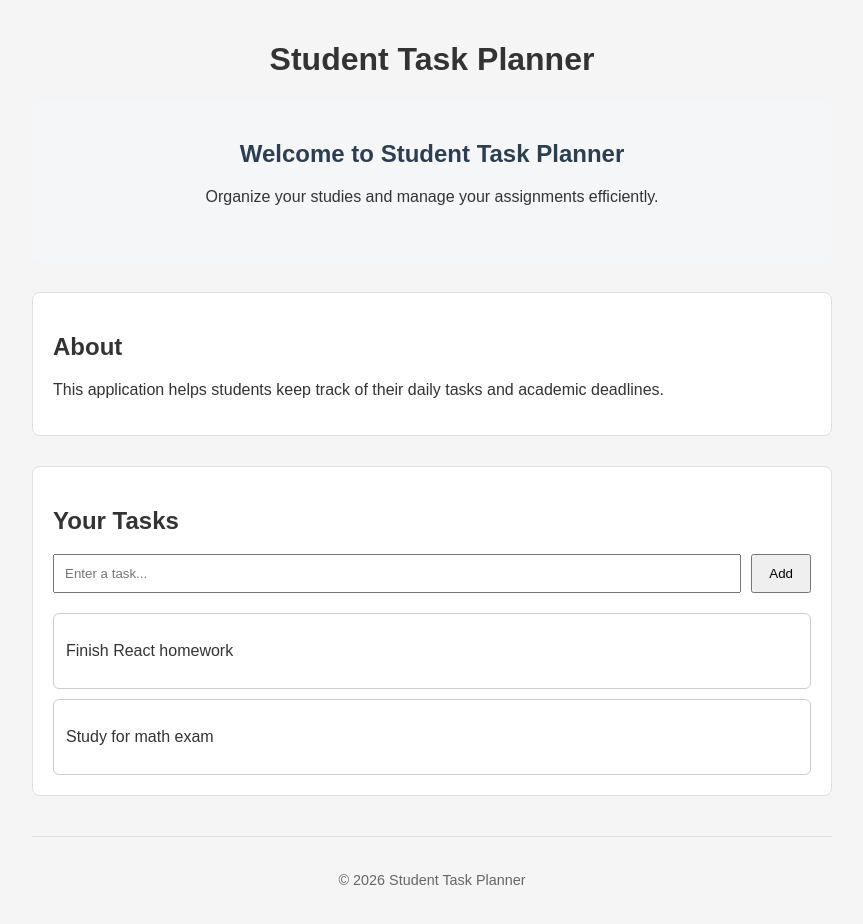
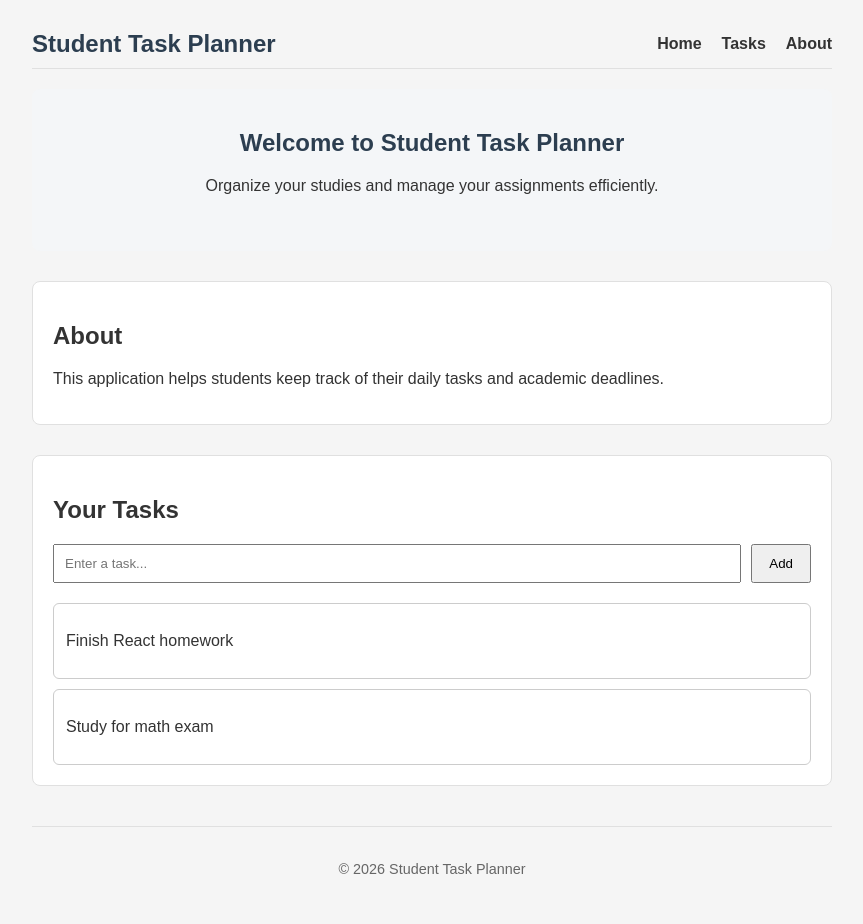
Before and after one commit to SELab-AN/EXP1, a React (Vite) app in the folder student-task-planner/: page / in a window 1280 px wide. Shown: the top 924 px of the page, without its empty margins (208-1071 px from the left). Built offline with nearby package versions, Linux system fonts and the light colour scheme.

Commit message:
feat: add header navigation

```diff
--- a/student-task-planner/src/App.css
+++ b/student-task-planner/src/App.css
@@ -42,8 +42,36 @@
 }
 
 .header {
-  text-align: center;
+  display: flex;
+  justify-content: space-between;
+  align-items: center;
+  padding: 10px 0;
   margin-bottom: 20px;
+  border-bottom: 1px solid #e0e0e0;
+}
+
+.header h1 {
+  margin: 0;
+  font-size: 1.5rem;
+  color: #2c3e50;
+}
+
+.nav-links {
+  list-style: none;
+  display: flex;
+  gap: 20px;
+  margin: 0;
+  padding: 0;
+}
+
+.nav-links a {
+  text-decoration: none;
+  color: #333;
+  font-weight: bold;
+}
+
+.nav-links a:hover {
+  color: #007bff;
 }
 
 .task-form {
--- a/student-task-planner/src/App.jsx
+++ b/student-task-planner/src/App.jsx
@@ -6,7 +6,7 @@ import tasks from "./data/tasks";
 
 function App() {
   return (
-    <div className="app-container">
+    <div className="app-container" id="home">
       <Header />
 
       <section className="hero">
@@ -15,12 +15,12 @@ function App() {
       </section>
 
       <main className="main-content">
-        <section className="about-section">
+        <section className="about-section" id="about">
           <h2>About</h2>
           <p>This application helps students keep track of their daily tasks and academic deadlines.</p>
         </section>
 
-        <section className="tasks-section">
+        <section className="tasks-section" id="tasks">
           <h2>Your Tasks</h2>
           <TaskForm />
           <TaskList tasks={tasks} />
--- a/student-task-planner/src/components/Header.jsx
+++ b/student-task-planner/src/components/Header.jsx
@@ -1,7 +1,16 @@
+import { APP_CONFIG } from "../config/constants";
+
 function Header() {
   return (
     <header className="header">
-      <h1>Student Task Planner</h1>
+      <h1>{APP_CONFIG.title}</h1>
+      <nav className="nav-bar">
+        <ul className="nav-links">
+          <li><a href="#home">Home</a></li>
+          <li><a href="#tasks">Tasks</a></li>
+          <li><a href="#about">About</a></li>
+        </ul>
+      </nav>
     </header>
   );
 }
--- /dev/null
+++ b/student-task-planner/src/config/constants.js
@@ -0,0 +1,3 @@
+export const APP_CONFIG = {
+  title: "Student Task Planner",
+};
```
